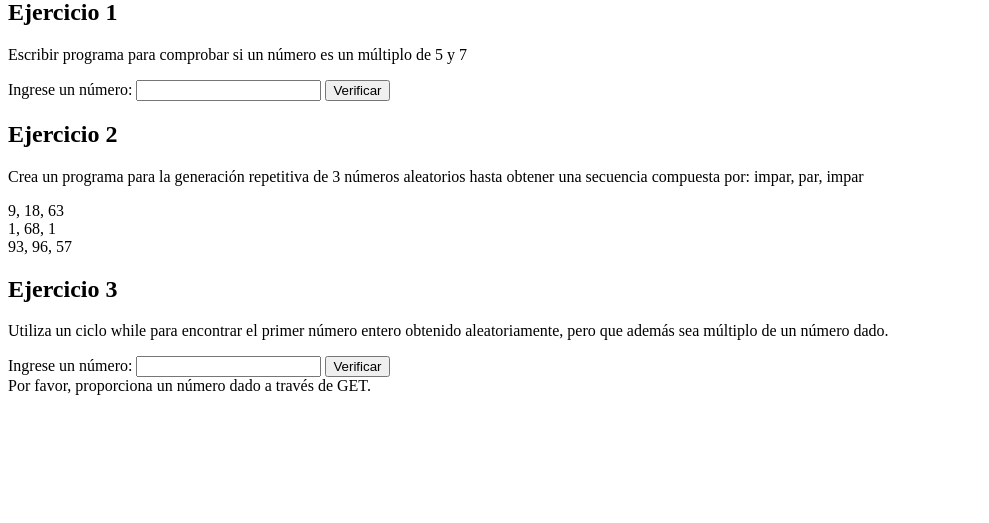
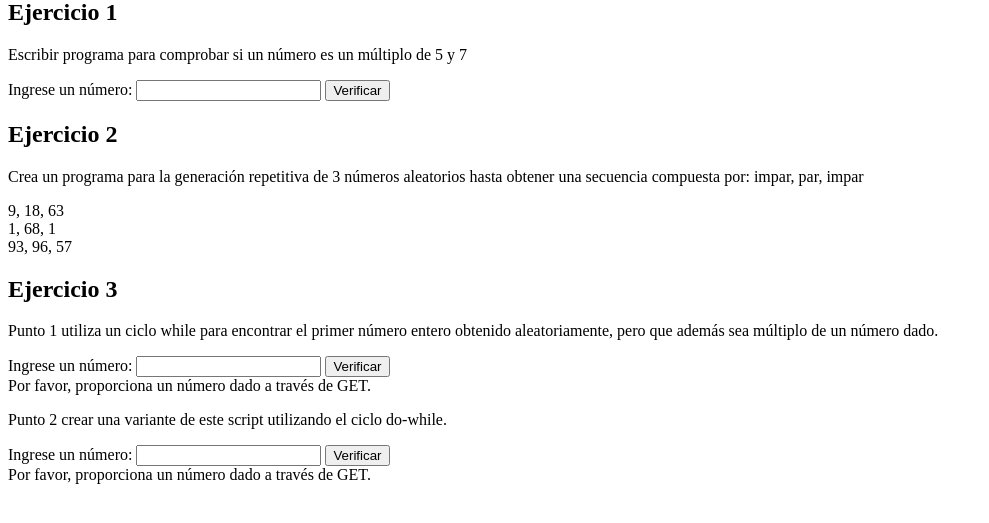
Before and after one commit to NeoFG/tecweb, a PHP site: page / in a window 1280 px wide. Shown: the part 21-544 px from the top of the page, without its empty margins (0-989 px from the left). Run offline with PHP 8.4, Linux system fonts and the light colour scheme.

Commit message:
Ejercicio 3 completado cumpliendo con todos los requisitos,

```diff
--- a/practicas/p04/eje3.php
+++ b/practicas/p04/eje3.php
@@ -14,4 +14,17 @@
 
         return $numeroAleatorio;
     }
+
+    // Esta es mi segunda funcion del punto 2 del eje3
+
+    function encontrarMultiploConDoWhile($numeroDado) {
+        $numeroAleatorio = 0;
+
+        do {
+            $numeroAleatorio = rand(1, 100);
+
+        } while ($numeroAleatorio % $numeroDado != 0);
+
+        return $numeroAleatorio;
+    }
 ?>
--- a/practicas/p04/index.php
+++ b/practicas/p04/index.php
@@ -43,7 +43,7 @@
     ?>
 
     <h2>Ejercicio 3</h2>
-    <p>Utiliza un ciclo while para encontrar el primer número entero obtenido aleatoriamente, pero que además sea múltiplo de un número dado.</p>
+    <p>Punto 1 utiliza un ciclo while para encontrar el primer número entero obtenido aleatoriamente, pero que además sea múltiplo de un número dado.</p>
 
     <form method="get" action="index.php">
         <label for="numero_dado">Ingrese un número:</label>
@@ -64,6 +64,27 @@
         }
     ?>
 
+    <p>Punto 2 crear una variante de este script utilizando el ciclo do-while.</p>
+
+    <form method="get" action="index.php">
+        <label for="numero_dado2">Ingrese un número:</label>
+        <input type="number" name="numero_dado2" id="numero_dado2">
+        <input type="submit" value="Verificar">
+    </form>
+
+    <?php
+        require_once('eje3.php');
+
+        if (isset($_GET['numero_dado2'])) {
+            $numeroDado = $_GET['numero_dado2'];
+            // Llama a la función para encontrar el múltiplo
+            $multiploEncontrado = encontrarMultiploConDoWhile($numeroDado);
+            echo "Primer número entero múltiplo de $numeroDado encontrado: $multiploEncontrado";
+        } else {
+            echo "Por favor, proporciona un número dado a través de GET.";
+        }
+    ?>
+
 
 </body>
 </html>
```
